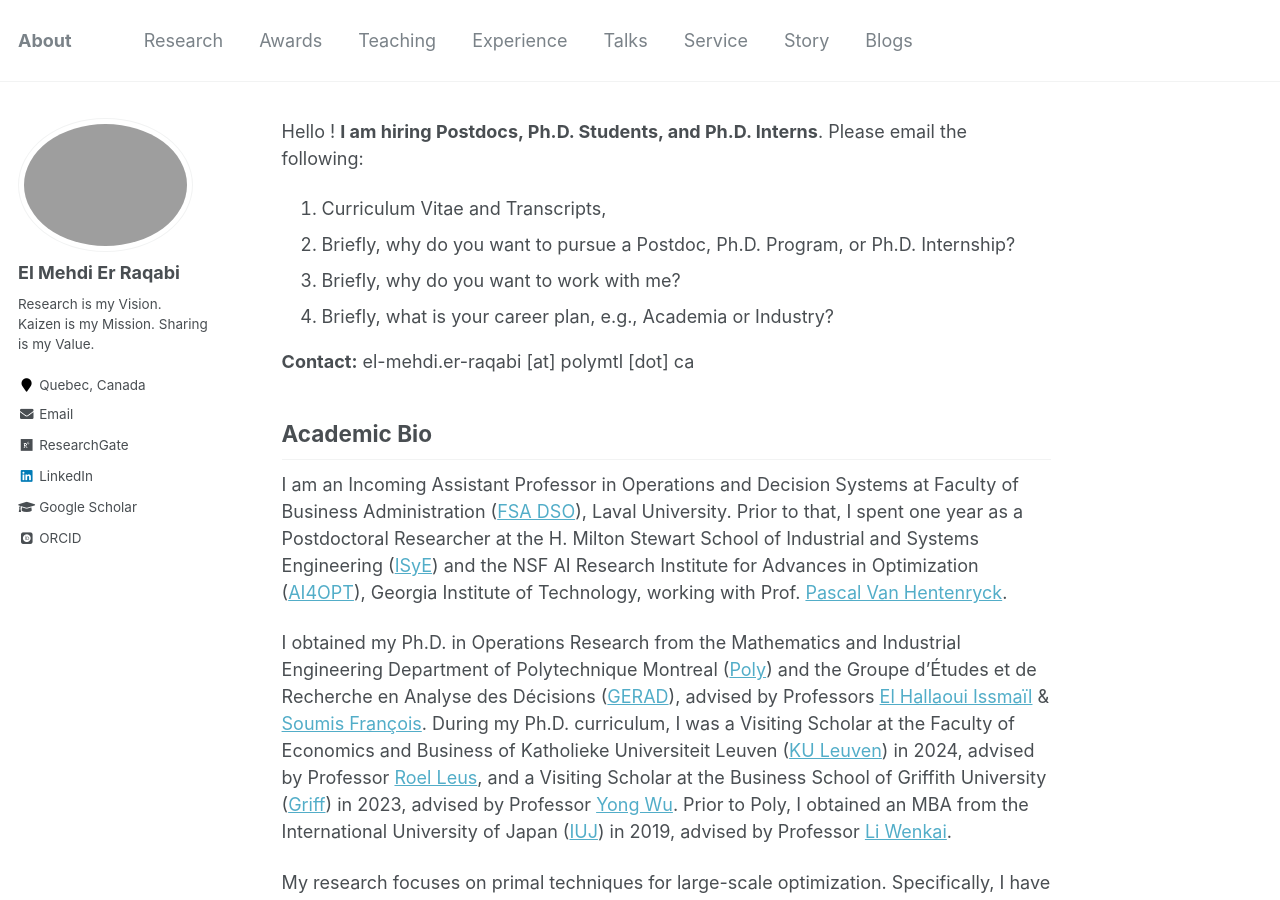
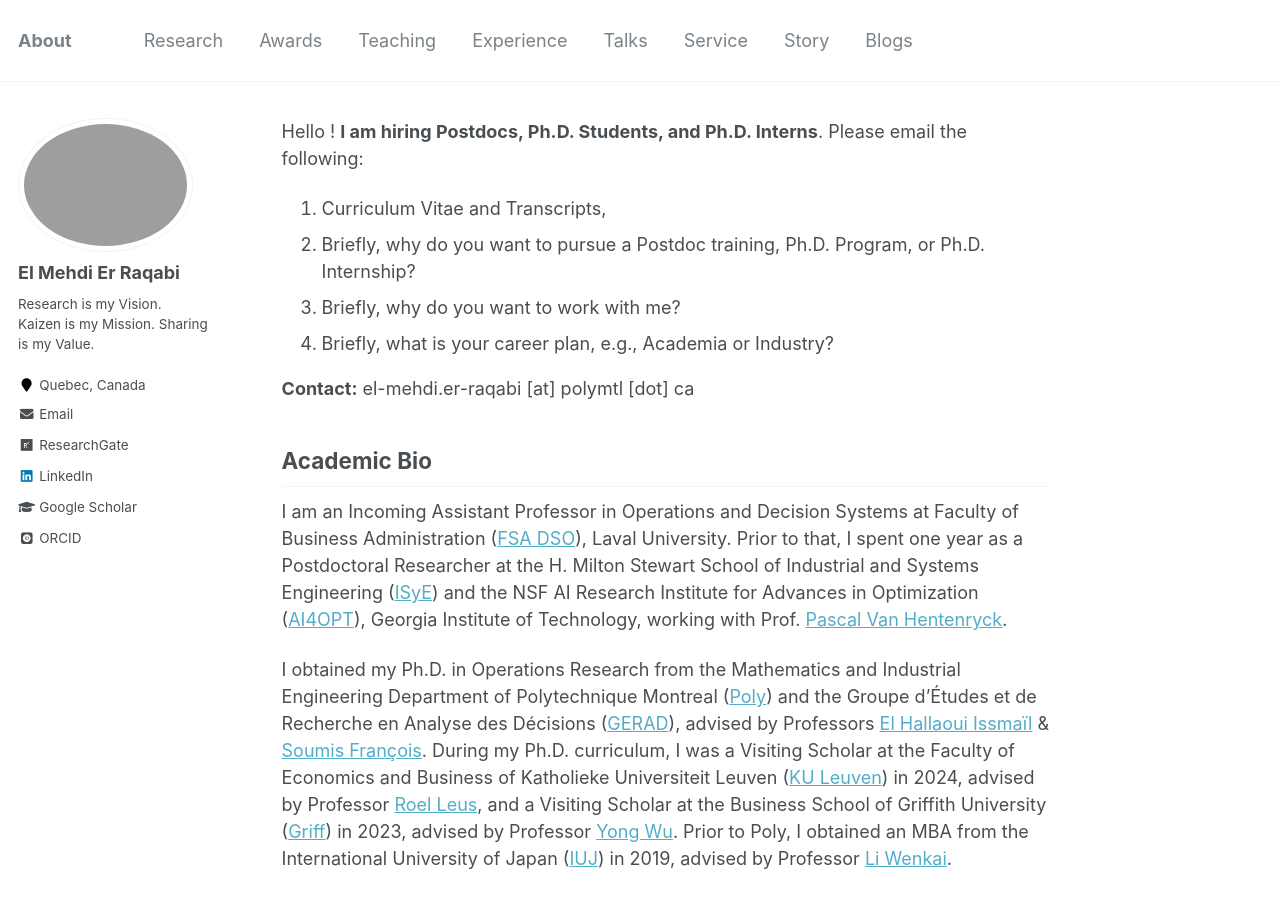
Before and after one commit to RqbMedi/rqbmedi.github.io, a Jekyll site: the page built from _pages/about.md, in a window 1280 px wide and 900 px high. Built offline with Jekyll 4.4.1, drawn with Linux system fonts in a browser that asks for light colours; some web fonts are replaced.

Commit message:
Update about.md

```diff
--- a/_pages/about.md
+++ b/_pages/about.md
@@ -7,7 +7,7 @@ author_profile: true
 Hello ! **I am hiring Postdocs, Ph.D. Students, and Ph.D. Interns**. Please email the following:
 
 1. Curriculum Vitae and Transcripts,
-2. Briefly, why do you want to pursue a Postdoc, Ph.D. Program, or Ph.D. Internship?
+2. Briefly, why do you want to pursue a Postdoc training, Ph.D. Program, or Ph.D. Internship?
 3. Briefly, why do you want to work with me?
 4. Briefly, what is your career plan, e.g., Academia or Industry?
 
```
